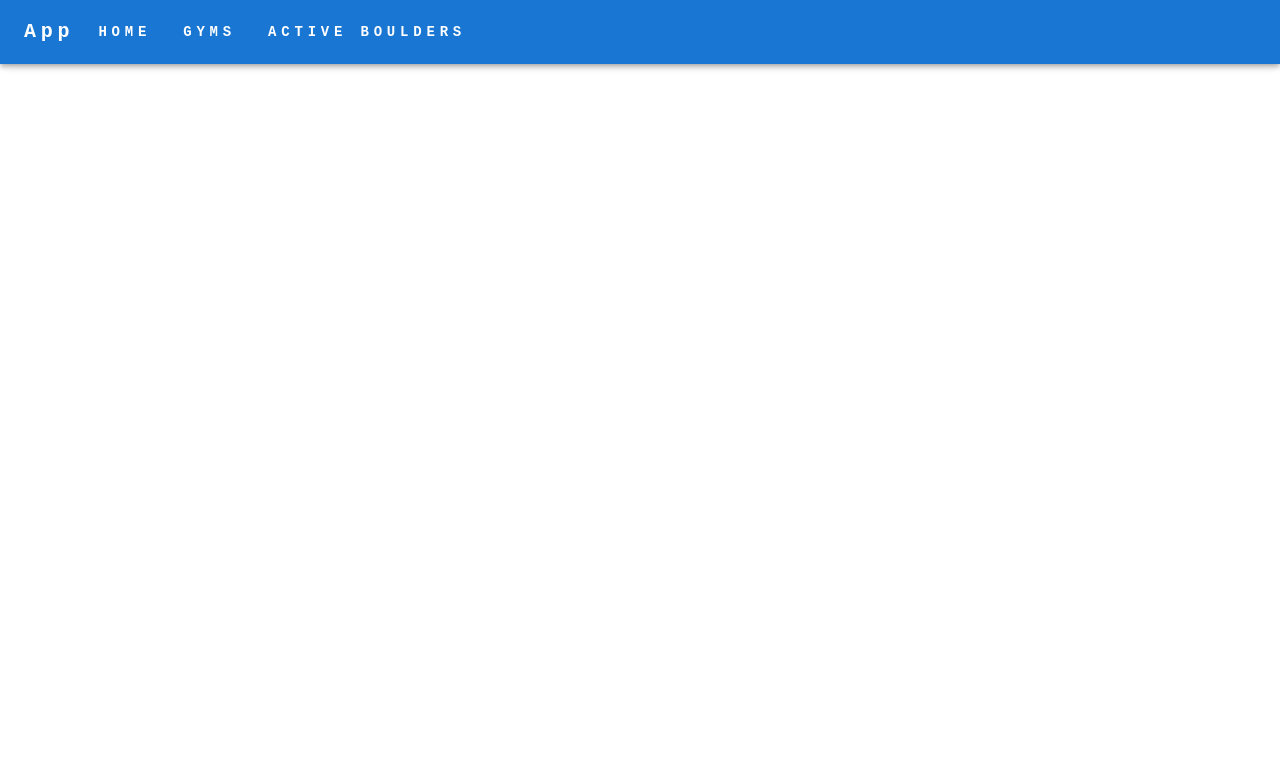
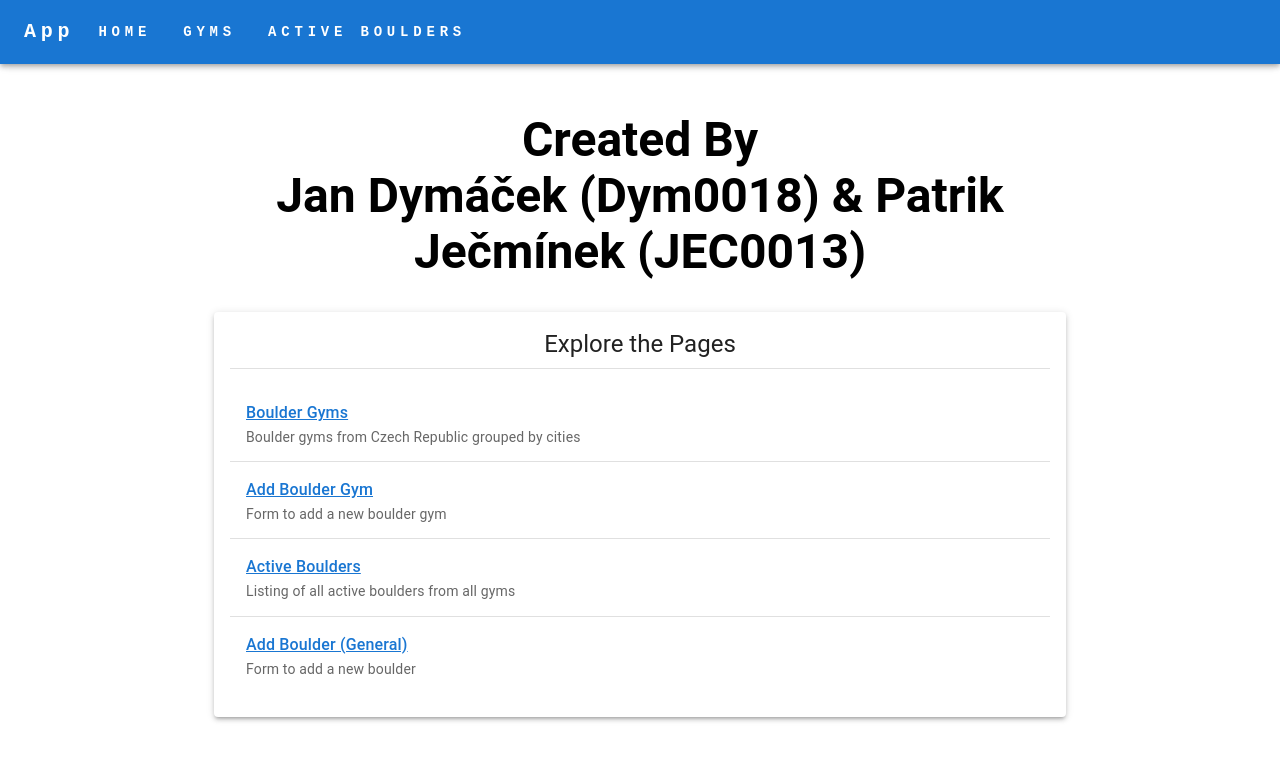
Before and after one commit to Dym03/Project_VAJ, a React (Vite) app in the folder frontend/: page / in a window 1280 px wide. Shown: the top 760 px of the page. Built offline with nearby package versions, Linux system fonts and the light colour scheme.

Commit message:
Added index page

```diff
--- a/frontend/src/App.jsx
+++ b/frontend/src/App.jsx
@@ -4,9 +4,7 @@ import Typography from '@mui/material/Typography';
 import Toolbar from '@mui/material/Toolbar';
 import Button from "@mui/material/Button";
 import Box from '@mui/material/Box';
-import { Outlet, Link as RouterLink} from "react-router";
-import Menu from "@mui/material/Menu";
-import MenuItem from "@mui/material/MenuItem";
+import { Outlet, Link as RouterLink } from "react-router";
 
 const navItems = [
   { label: "Home", path: "/" },
@@ -16,6 +14,7 @@ const navItems = [
 
 
 function App() {
+
   return (
     <Box sx={{ flexGrow: 1 }}>
       <AppBar position="fixed"  sx={{ zIndex: (theme) => theme.zIndex.drawer + 1 }}>
--- /dev/null
+++ b/frontend/src/components/Home.jsx
@@ -0,0 +1,83 @@
+import React from "react";
+import Typography from '@mui/material/Typography';
+import Box from '@mui/material/Box';
+import { Link as RouterLink} from "react-router";
+import {
+  Container,
+  Card,
+  CardContent,
+  Divider,
+  List,
+  ListItem,
+  ListItemText,
+} from '@mui/material';
+
+
+function Home() {
+
+  const routes = [
+    {
+      name: "Boulder Gyms",
+      path: "/boulderGyms",
+      description: "Boulder gyms from Czech Republic grouped by cities"
+    },
+    {
+      name: "Add Boulder Gym",
+      path: "/boulderGyms/addGym",
+      description: "Form to add a new boulder gym"
+    },
+    {
+      name: "Active Boulders",
+      path: "/active_boulders",
+      description: "Listing of all active boulders from all gyms"
+    },
+    {
+      name: "Add Boulder (General)",
+      path: "/active_boulders/addBoulder",
+      description: "Form to add a new boulder"
+    },
+  ];
+
+  return (
+        <Container maxWidth="md" sx={{mt:14}}>
+        <Box textAlign="center" mt={8} mb={4}>
+        <Typography variant="h3" fontWeight="bold" gutterBottom>
+            Created By <br/>
+            Jan Dymáček (Dym0018) & Patrik Ječmínek (JEC0013)
+        </Typography>
+        </Box>
+
+        <Card elevation={3}>
+        <CardContent>
+            <Typography variant="h5" gutterBottom align="center">
+            Explore the Pages
+            </Typography>
+            <Divider sx={{ mb: 2 }} />
+            <List disablePadding>
+            {routes.map((route, index) => (
+                <React.Fragment key={index}>
+                <ListItem alignItems="flex-start">
+                    <ListItemText
+                    primary={
+                        <Typography variant="subtitle1" color="primary" fontWeight="medium" component={RouterLink} to={route.path}>
+                        {route.name}
+                        </Typography>
+                    }
+                    secondary={
+                        <Typography variant="body2" color="text.secondary">
+                        {route.description}
+                        </Typography>
+                    }
+                    />
+                </ListItem>
+                {index !== routes.length - 1 && <Divider component="li" />}
+                </React.Fragment>
+            ))}
+            </List>
+        </CardContent>
+        </Card>
+    </Container>
+  );
+}
+
+export default Home;
--- a/frontend/src/main.jsx
+++ b/frontend/src/main.jsx
@@ -15,12 +15,17 @@ import BoulderForm from "./components/BoulderForm";
 import DeleteBoulderForm from "./components/DeleteBoulderForm";
 import UpdateBoulderForm from "./components/UpdateBoulderForm";
 import { editBoulderLoader } from "./routes/EditBoulderForm.route";
+import Home from "./components/Home";
 
 const router = createBrowserRouter([
   {
     path: "/",
     element: <App />,
     children: [
+      {
+        index: true,
+        element: <Home/>
+      },
       {
         path: "/boulderGyms",
         element: <BoulderGyms />,
@@ -40,18 +45,18 @@ const router = createBrowserRouter([
         loader: bouldersLoader,
         children: [
           {
-            path: "addBoulder", // ✅ relative
+            path: "addBoulder",
             element: <BoulderForm />,
             loader: bouldersFormLoader,
             action: bouldersFormAction,
           },
           {
-            path: "delete/:boulderId", // ✅ relative
+            path: "delete/:boulderId",
             element: <DeleteBoulderForm />,
             action: bouldersFormAction,
           },
           {
-            path: "edit/:boulderId",   // ✅ relative
+            path: "edit/:boulderId",
             element: <UpdateBoulderForm />,
             loader: editBoulderLoader,
             action: bouldersFormAction,
@@ -64,18 +69,18 @@ const router = createBrowserRouter([
         loader: gymDetailLoader,
         children: [
           {
-            path: "addBoulder", // ✅ relative
+            path: "addBoulder",
             element: <BoulderForm />,
             loader: bouldersFormLoader,
             action: bouldersFormAction,
           },
           {
-            path: "delete/:boulderId", // ✅ relative
+            path: "delete/:boulderId",
             element: <DeleteBoulderForm />,
             action: bouldersFormAction,
           },
           {
-            path: "edit/:boulderId",   // ✅ relative
+            path: "edit/:boulderId",
             element: <UpdateBoulderForm />,
             loader: editBoulderLoader,
             action: bouldersFormAction,
```
Also changed, not shown: 1 other file (tests, documents, lock files or other folders).
